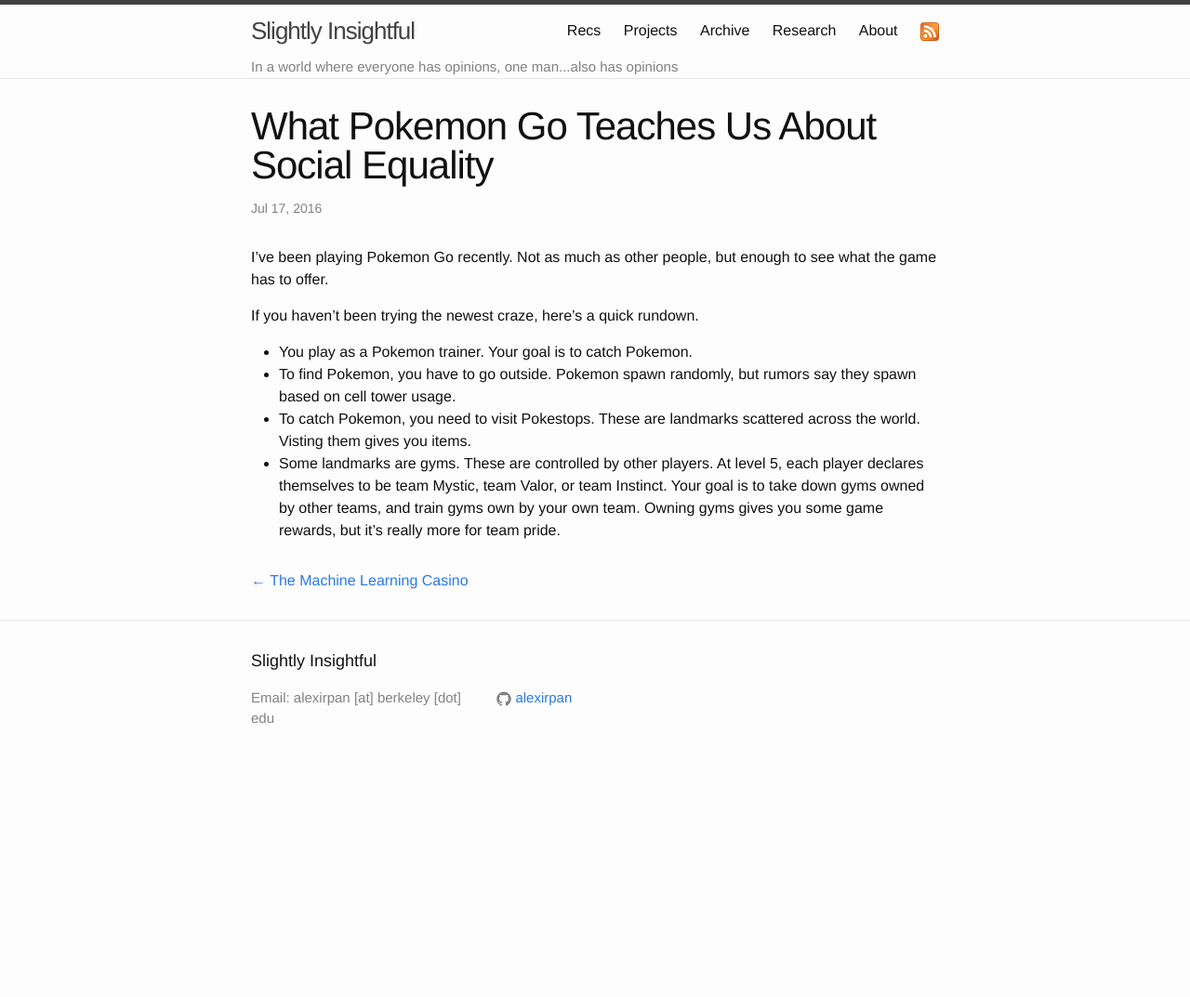
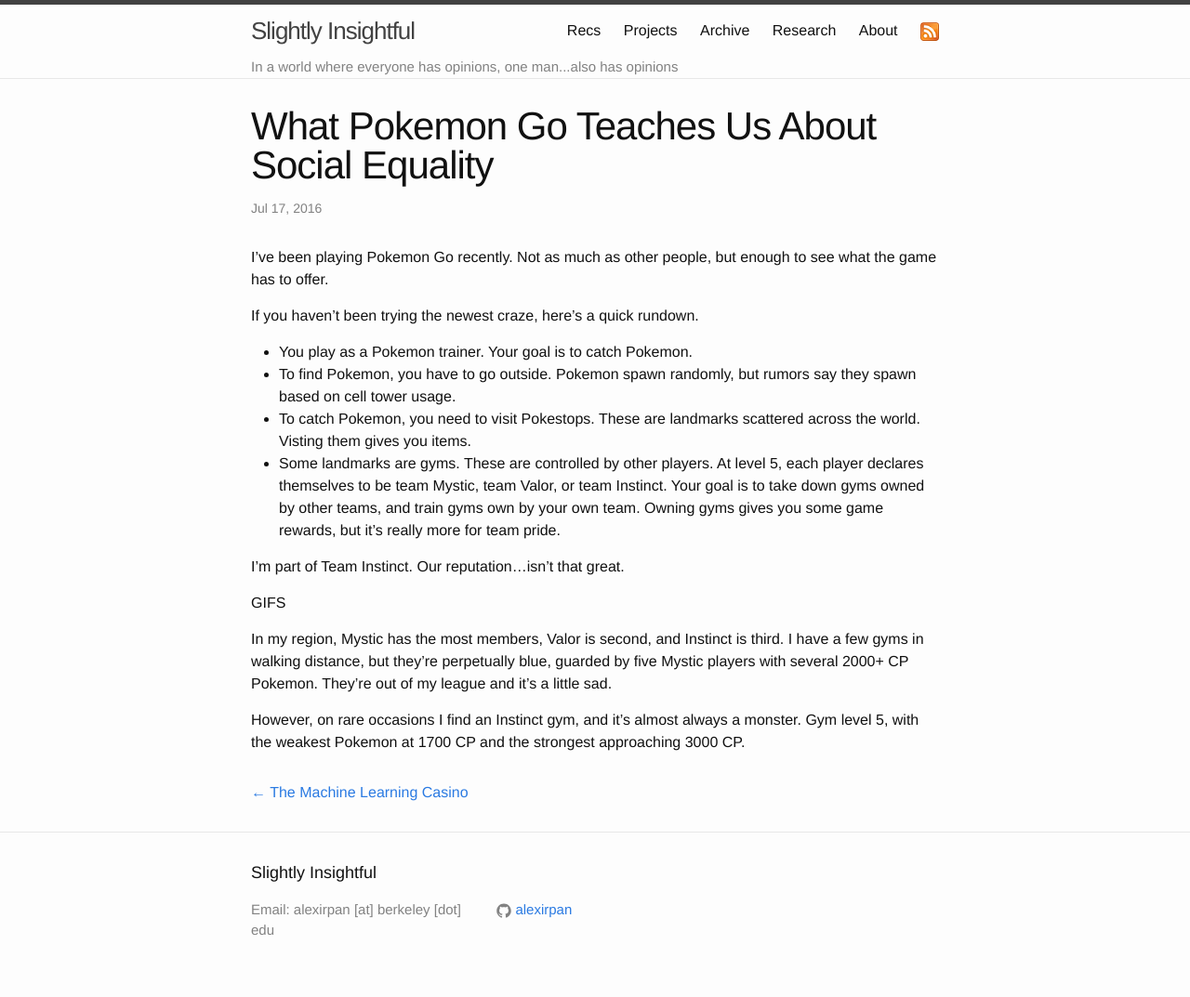
Before and after one commit to alexirpan/alexirpan.github.io, a Jekyll site: the page built from _posts/2016-07-29-pokemon-go-equality.markdown, in a window 1280 px wide. Shown: the whole page at 93% size. Built offline with Jekyll 4.4.1, drawn with Linux system fonts in a browser that asks for light colours; before the commit the page ends 900 px from its top, so only the background shows below that.

Commit message:
Oops, saving more work

```diff
--- a/_posts/2016-07-29-pokemon-go-equality.markdown
+++ b/_posts/2016-07-29-pokemon-go-equality.markdown
@@ -19,3 +19,16 @@
 Instinct. Your goal is to take down gyms owned by other teams, and train gyms
 own by your own team. Owning gyms gives you some game rewards, but it's really
 more for team pride.
+
+I'm part of Team Instinct. Our reputation...isn't that great.
+
+GIFS
+
+In my region, Mystic has the most members, Valor is second, and Instinct is
+third. I have a few gyms in walking distance, but they're perpetually blue,
+guarded by five Mystic players with several 2000+ CP Pokemon. They're out of
+my league and it's a little sad.
+
+However, on rare occasions I find an Instinct gym, and it's almost always a
+monster. Gym level 5, with the weakest Pokemon at 1700 CP and the strongest
+approaching 3000 CP.
```
